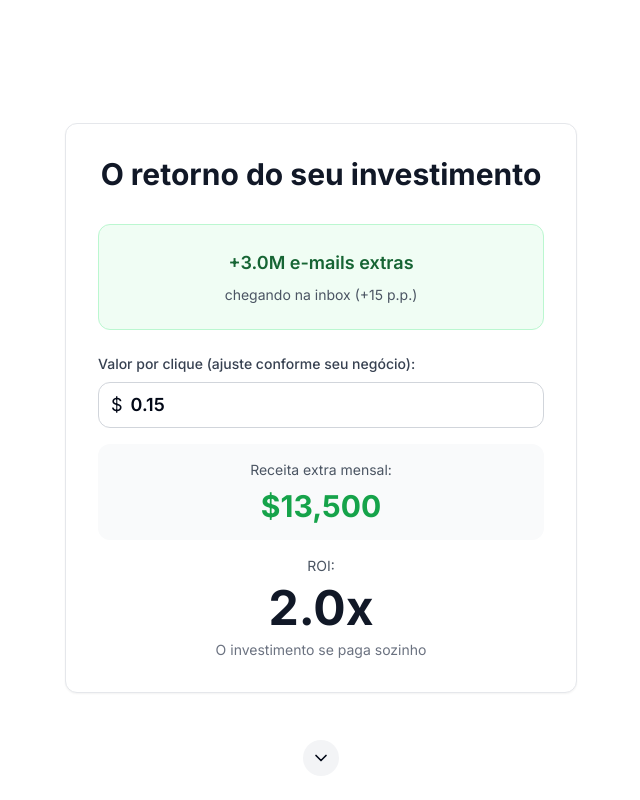
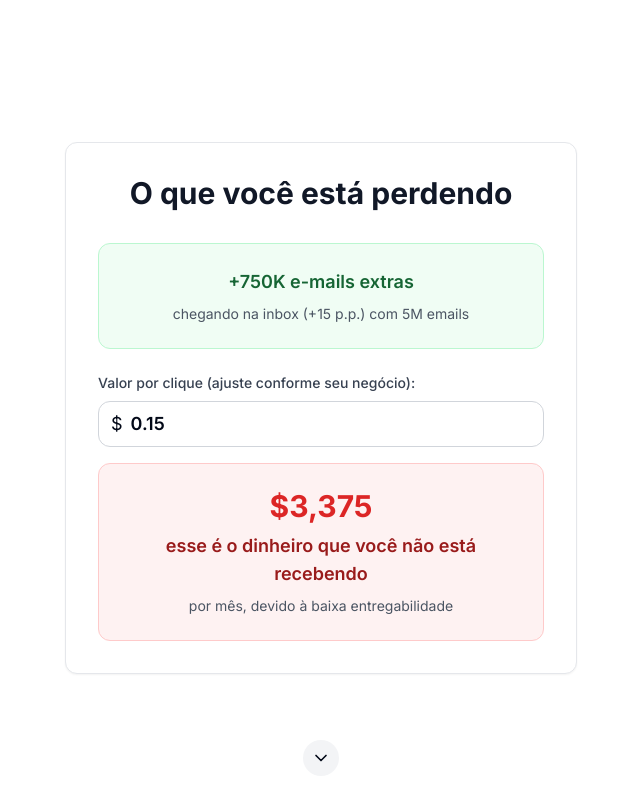
Before and after one commit to obrunomorgado/everinbox-pricing-calculator, a React (Vite) app: page /landing in a window 1280 px wide. Shown: the part 2392-3192 px from the top of the page, without its empty margins (319-959 px from the left). Built offline with nearby package versions, Linux system fonts and the light colour scheme.

Commit message:
Refactor ROI section
- Fix the calculation to use 5M emails as a base.
- Remove the ROI display and add a provocative message.
- Update the title if necessary.

```diff
--- a/src/components/landing/sections/ROISection.tsx
+++ b/src/components/landing/sections/ROISection.tsx
@@ -16,15 +16,16 @@ interface ROISectionProps {
 
 const ROISection: React.FC<ROISectionProps> = ({
   sectionsRef,
-  extraInbox,
   cpc,
   setCpc,
-  receitaExtra,
-  roi,
   formatCurrency,
-  formatNumber,
   onNext
 }) => {
+  // Fixed calculation based on 5M emails
+  const baseEmails = 5000000; // 5M emails
+  const extraInboxFixed = baseEmails * 0.15; // 750,000 extra emails (15%)
+  const receitaExtraFixed = extraInboxFixed * 0.03 * cpc; // Revenue from extra emails
+
   return (
     <section
       ref={(el) => (sectionsRef.current[3] = el)}
@@ -32,13 +33,13 @@ const ROISection: React.FC<ROISectionProps> = ({
     >
       <div className="bg-white border border-gray-200 rounded-lg shadow-sm p-8 max-w-lg w-full">
         <h2 className="text-3xl font-bold text-gray-900 text-center mb-8">
-          O retorno do seu investimento
+          O que você está perdendo
         </h2>
 
         <div className="bg-green-50 border border-green-200 rounded-lg p-6 mb-6">
           <div className="text-center">
-            <p className="text-green-800 font-semibold text-lg mb-2">+{formatNumber(extraInbox)}M e-mails extras</p>
-            <p className="text-sm text-gray-600">chegando na inbox (+15 p.p.)</p>
+            <p className="text-green-800 font-semibold text-lg mb-2">+750K e-mails extras</p>
+            <p className="text-sm text-gray-600">chegando na inbox (+15 p.p.) com 5M emails</p>
           </div>
         </div>
 
@@ -59,15 +60,10 @@ const ROISection: React.FC<ROISectionProps> = ({
             </div>
           </div>
 
-          <div className="text-center bg-gray-50 rounded-lg p-4">
-            <p className="text-sm text-gray-600 mb-2">Receita extra mensal:</p>
-            <p className="text-3xl font-bold text-green-600">{formatCurrency(receitaExtra)}</p>
-          </div>
-
-          <div className="text-center">
-            <p className="text-sm text-gray-600 mb-2">ROI:</p>
-            <p className="text-5xl font-bold text-gray-900">{roi.toFixed(1)}x</p>
-            <p className="text-sm text-gray-500 mt-2">O investimento se paga sozinho</p>
+          <div className="text-center bg-red-50 border border-red-200 rounded-lg p-6">
+            <p className="text-3xl font-bold text-red-600 mb-2">{formatCurrency(receitaExtraFixed)}</p>
+            <p className="text-lg font-semibold text-red-800">esse é o dinheiro que você não está recebendo</p>
+            <p className="text-sm text-gray-600 mt-2">por mês, devido à baixa entregabilidade</p>
           </div>
         </div>
       </div>
```
